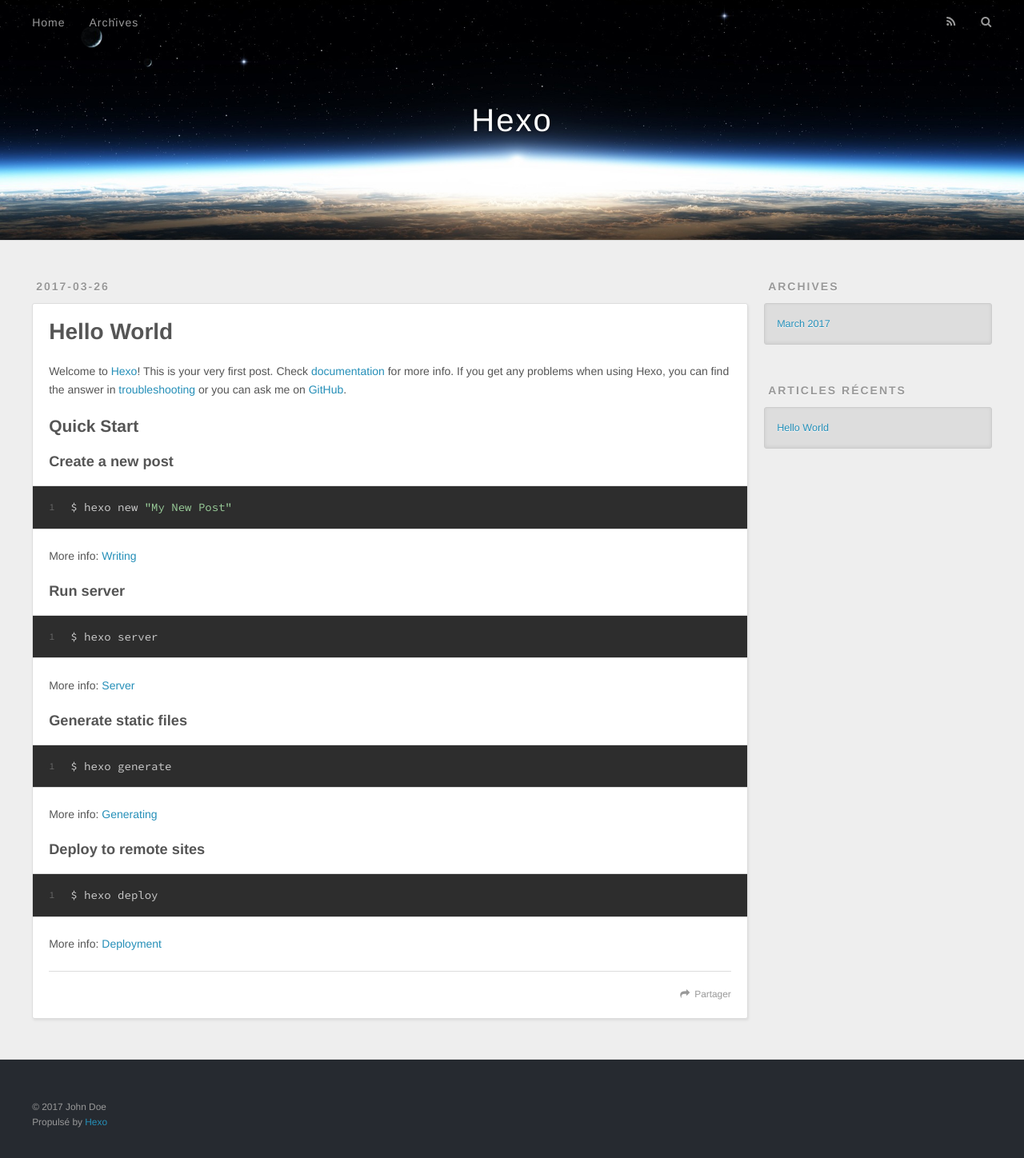
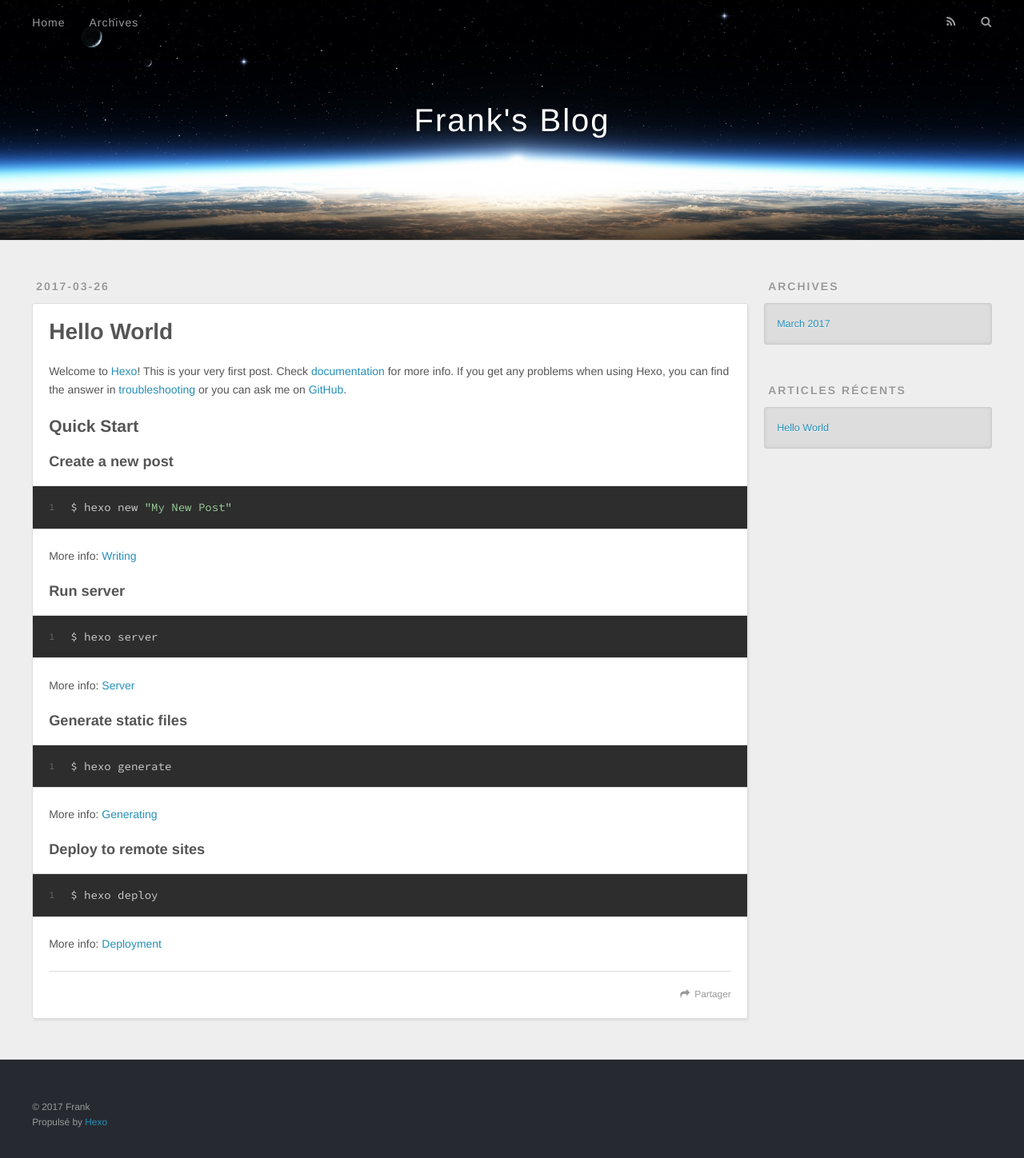
Before and after one commit to dawn28/blog, a plain HTML site: page index.html in a window 1280 px wide. Shown: the whole page at 80% size. Drawn offline with nearby package versions, Linux system fonts and the light colour scheme.

Commit message:
Site updated: 2017-03-26 21:47:07

```diff
--- a/index.html
+++ b/index.html
@@ -3,16 +3,16 @@
 <head>
   <meta charset="utf-8">
 
-  <title>Hexo</title>
+  <title>Frank&#39;s Blog</title>
   <meta name="viewport" content="width=device-width, initial-scale=1, maximum-scale=1">
   <meta property="og:type" content="website">
-<meta property="og:title" content="Hexo">
+<meta property="og:title" content="Frank's Blog">
 <meta property="og:url" content="http://yoursite.com/index.html">
-<meta property="og:site_name" content="Hexo">
+<meta property="og:site_name" content="Frank's Blog">
 <meta name="twitter:card" content="summary">
-<meta name="twitter:title" content="Hexo">
+<meta name="twitter:title" content="Frank's Blog">
 
-    <link rel="alternate" href="/atom.xml" title="Hexo" type="application/atom+xml">
+    <link rel="alternate" href="/atom.xml" title="Frank&#39;s Blog" type="application/atom+xml">
 
 
     <link rel="icon" href="/favicon.png">
@@ -33,7 +33,7 @@
   <div id="header-outer" class="outer">
     <div id="header-title" class="inner">
       <h1 id="logo-wrap">
-        <a href="/" id="logo">Hexo</a>
+        <a href="/" id="logo">Frank&#39;s Blog</a>
       </h1>
 
     </div>
@@ -96,7 +96,7 @@
 
     </div>
     <footer class="article-footer">
-      <a data-url="http://yoursite.com/2017/03/26/hello-world/" data-id="cj0qqizne0000lsezfjm5756z" class="article-share-link">Partager</a>
+      <a data-url="http://yoursite.com/2017/03/26/hello-world/" data-id="cj0qqnsut00006kezjjl0jovw" class="article-share-link">Partager</a>
 
 
     </footer>
@@ -151,7 +151,7 @@
 
   <div class="outer">
     <div id="footer-info" class="inner">
-      &copy; 2017 John Doe<br>
+      &copy; 2017 Frank<br>
       Propulsé by <a href="http://hexo.io/" target="_blank">Hexo</a>
     </div>
   </div>
```
Also changed, not shown: 2017/03/26/hello-world/index.html (+6 -6 lines), archives/2017/03/index.html (+7 -7 lines), archives/2017/index.html (+7 -7 lines), archives/index.html (+7 -7 lines).
